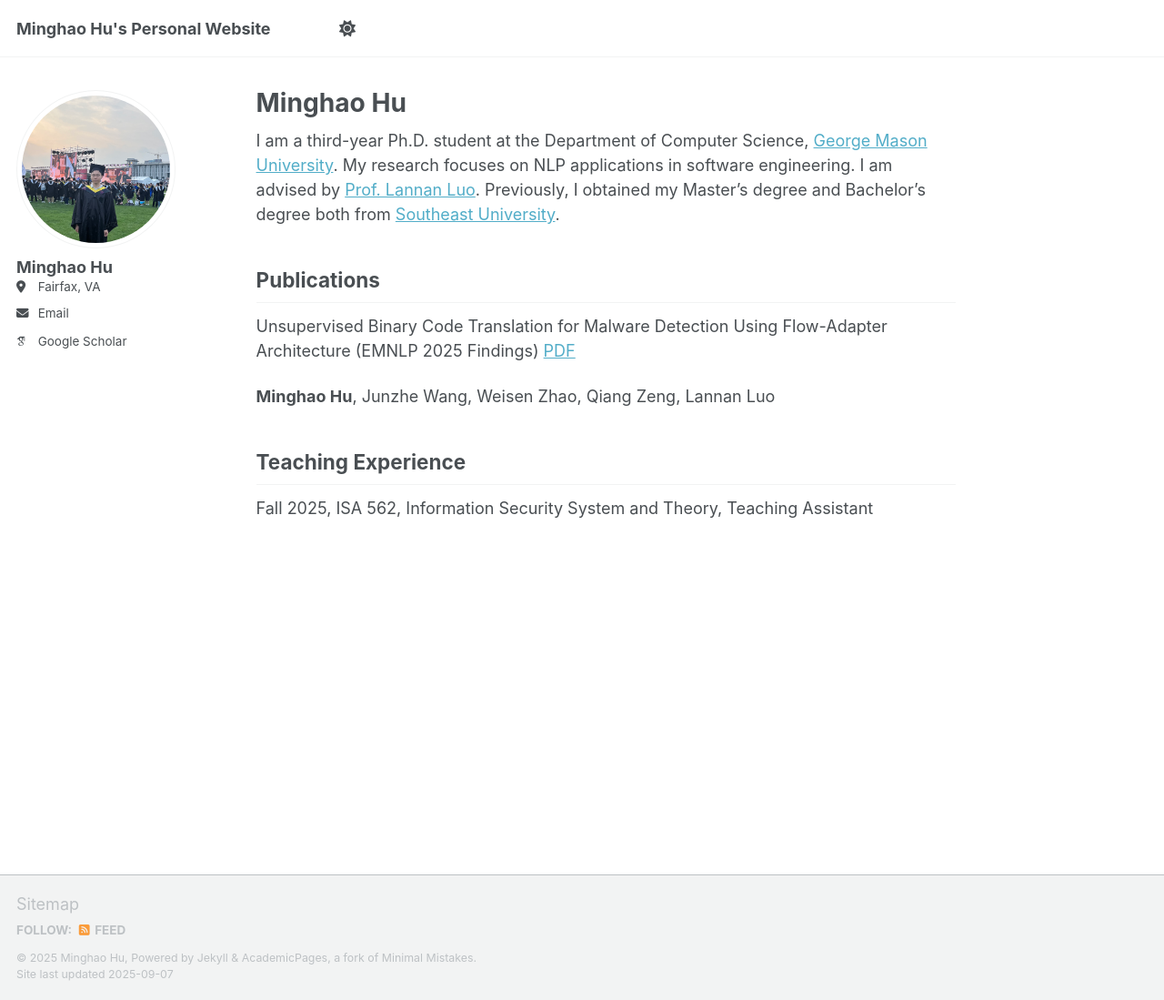
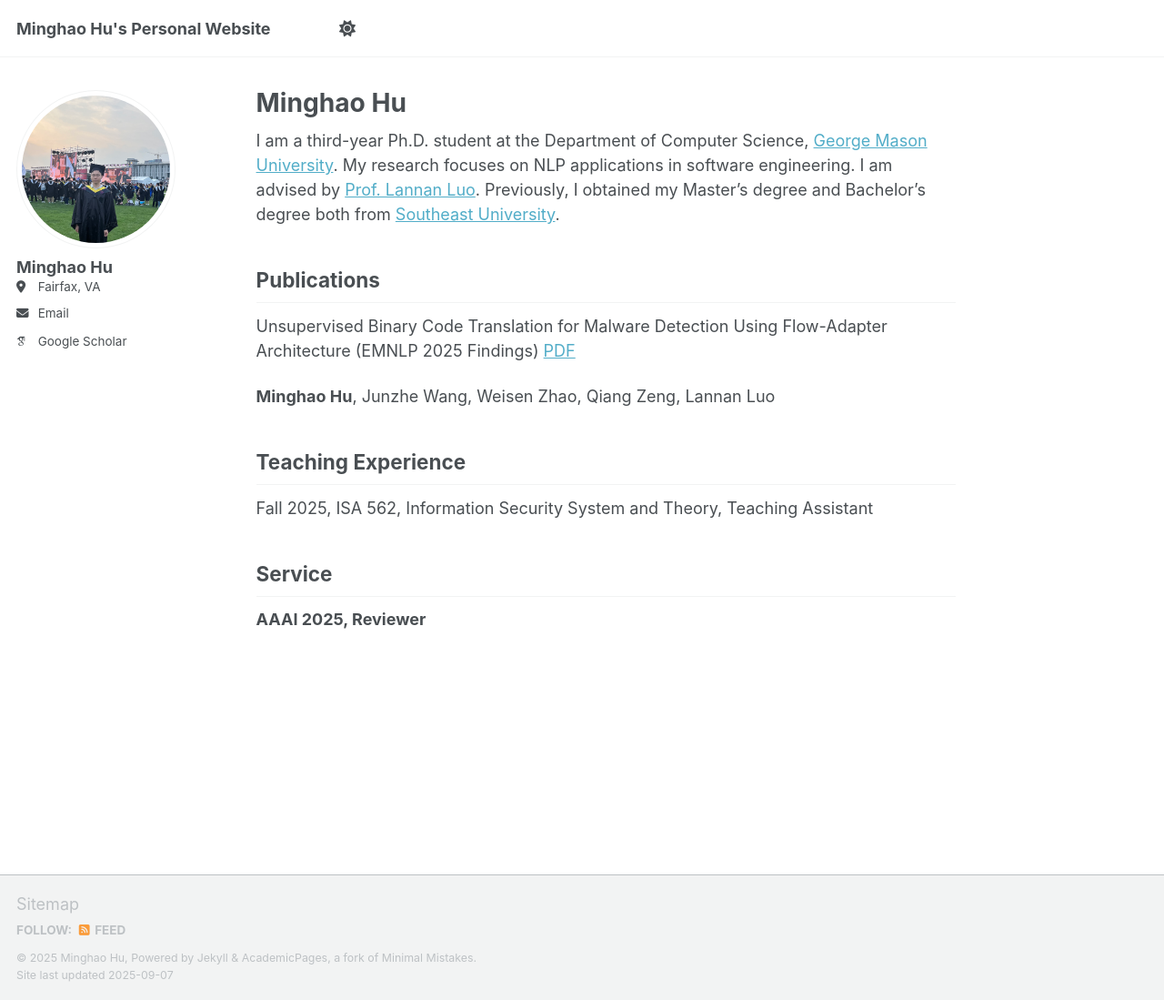
Before and after one commit to mhu16419/mhu16419.github.io, a Jekyll site: the page built from _pages/about.md, in a window 1280 px wide and 1099 px high. Shown: the whole window at 91% size. Built offline with Jekyll 4.4.1, drawn with Linux system fonts in a browser that asks for light colours; some web fonts are replaced; a script that is not in the unit is left out.

Commit message:
Add Service section with AAAI 2025 reviewer experience

```diff
--- a/_pages/about.md
+++ b/_pages/about.md
@@ -22,3 +22,7 @@ I am a third-year Ph.D. student at the Department of Computer Science, [George M
 ## Teaching Experience
 
 Fall 2025, ISA 562, Information Security System and Theory, Teaching Assistant
+
+## Service
+
+**AAAI 2025, Reviewer**
```
